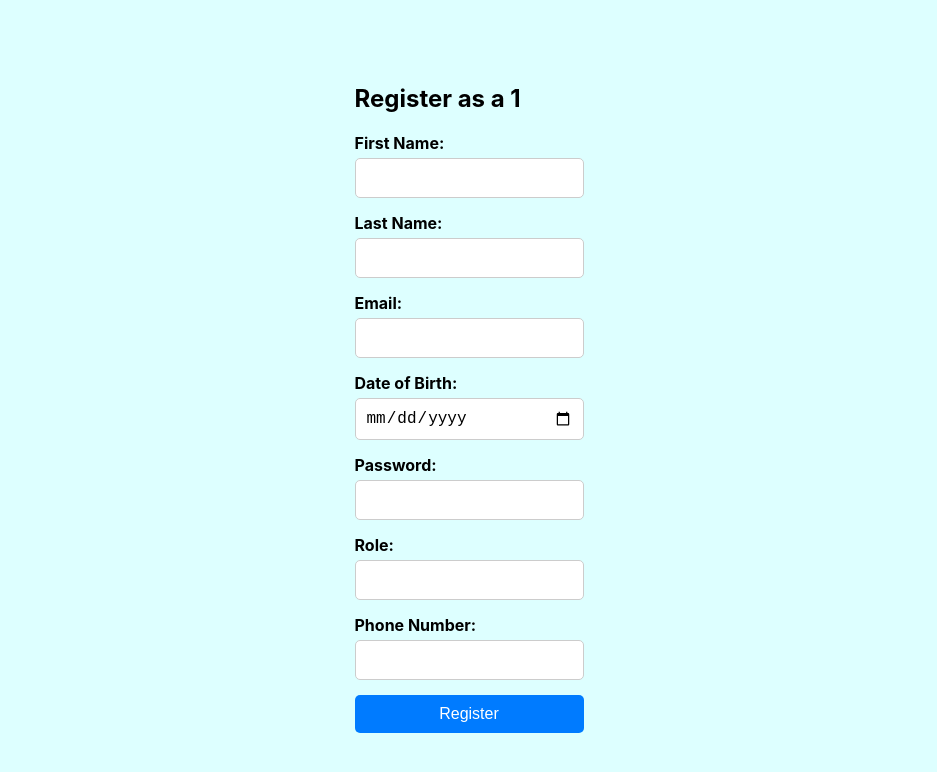
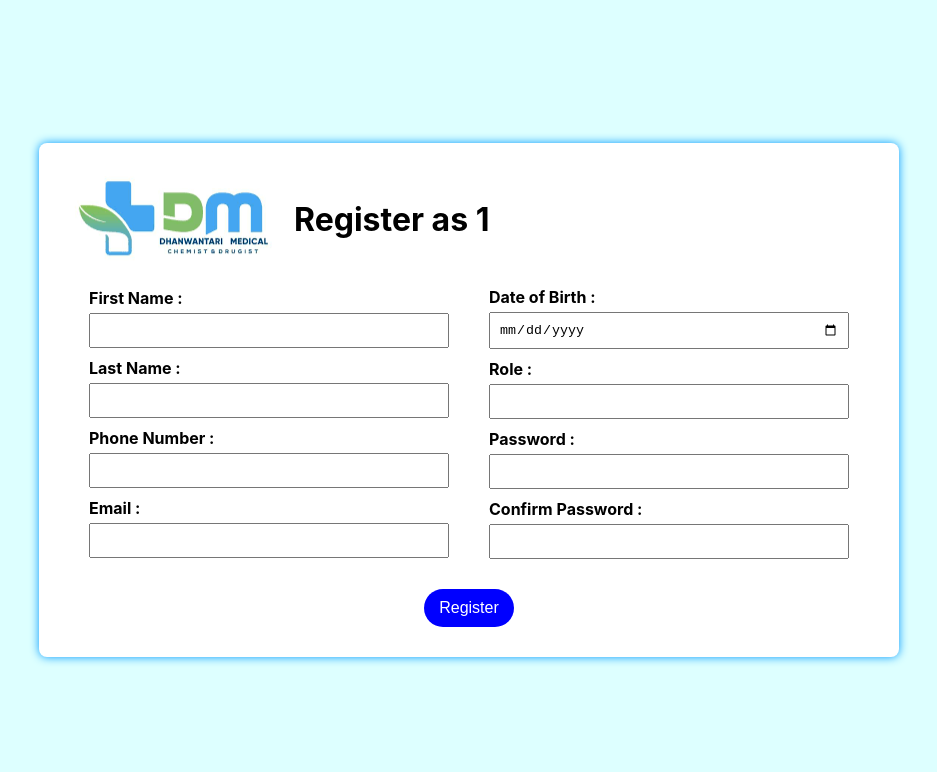
Before and after one commit to Vicky-Panchal/ABDM-Integrated-Hospital-System, a React (Create React App) app in the folder frontend/: page /register/1 in a window 1280 px wide. Shown: the top 772 px of the page, without its empty margins (171-1108 px from the left). Built offline with nearby package versions, Linux system fonts and the light colour scheme.

Commit message:
Updated Option page and Registration page frontend.

```diff
--- a/frontend/src/Styles/registerPage.css
+++ b/frontend/src/Styles/registerPage.css
@@ -1,6 +1,79 @@
-/* registerPage.css */
+body {
+  display: flex;
+  justify-content: center;
+  align-items: center;
+  height: 100vh;
+  margin: 0;
+  background-color: #ddffff;
+}
+
+.heading {
+  display: flex;
+  flex-direction: row;
+  align-items: center;
+  justify-content: left;
+}
 
 .register-container {
+  width: 800px;
+  padding: 30px;
+  background-color: #fff;
+  box-shadow: 0 0 10px #0099ff;
+  border-radius: 8px;
+}
+
+.form-fields {
+  display: flex;
+  flex-direction: row;
+  align-items: center;
+}
+
+.personal-info {
+  padding: 20px;
+  width: 100%;
+}
+
+.account-info {
+  padding: 20px;
+  width: 100%;
+}
+
+.form-label {
+  display: block;
+  margin-bottom: 5px;
+  font-weight: bold;
+}
+
+.form-input {
+  width: 100%;
+  padding: 8px;
+  box-sizing: border-box;
+  margin-bottom: 10px;
+}
+
+.submit-button {
+  display: flex;
+  flex-direction: row;
+  align-items: center;
+  justify-content: center;
+}
+
+.register-button {
+  align-items: center;
+  background-color: #0000ff;
+  color: white;
+  padding: 10px 15px;
+  border: none;
+  cursor: pointer;
+  font-size: 16px;
+  border-radius: 20px;
+}
+
+.register-button:hover {
+  box-shadow: 0 0 8px #000000;
+}
+
+/* .register-container {
     max-width: 400px;
     margin: 0 auto;
     padding: 20px;
@@ -45,3 +118,4 @@
   .register-button:hover {
     background-color: #0056b3;
   }
+   */
--- a/frontend/src/Styles/selectOptionPage.css
+++ b/frontend/src/Styles/selectOptionPage.css
@@ -1,54 +1,74 @@
 /* selectOptionPage.css */
 
+body {
+  display: flex;
+  justify-content: center;
+  align-items: center;
+  height: 100vh;
+  margin: 0;
+  background-color: #ddffff;
+}
+
 .option-container {
-    max-width: 400px;
-    margin: 0 auto;
-    padding: 20px;
-  }
+  width: 800px;
+  padding: 30px;
+  background-color: #fff;
+  box-shadow: 0 0 10px #0099ff;
+  border-radius: 8px;
+}
 
-  .option-heading {
-    font-size: 24px;
-    margin-bottom: 20px;
-  }
+.divisions {
+  display: flex;
+  flex-direction: row;
+  align-items: center;
+}
 
-  .option-button {
-    display: block;
-    width: 100%;
-    padding: 10px;
-    margin-bottom: 10px;
-    background-color: #007bff;
-    color: #fff;
-    border: none;
-    border-radius: 5px;
-    font-size: 16px;
-    text-align: center;
-    cursor: pointer;
-    transition: background-color 0.3s;
-  }
+.description {
+  width: 100%;
+}
 
-  .option-button:hover {
-    background-color: #0056b3;
-  }
+.description img {
+  text-align: left;
+  max-width: 170px;
+  margin-bottom: -20px;
+}
 
-  .register-button {
-    display: block;
-    width: 100%;
-    padding: 10px;
-    background-color: #007bff;
-    color: #fff;
-    border: none;
-    border-radius: 5px;
-    font-size: 16px;
-    text-align: center;
-    cursor: pointer;
-    transition: background-color 0.3s;
-  }
+.description h1 {
+  font-size: 3em;
+  color: #303030;
+  margin-bottom: -10px;
+}
 
-  .register-button:disabled {
-    background-color: #ccc;
-    cursor: not-allowed;
-  }
+.description h3 {
+  font-size: 1em;
+  color: #666;
+  margin-bottom: 20px;
+}
 
-  .register-button:hover:disabled {
-    background-color: #ccc;
-  }
+.options {
+  display: flex;
+  flex-direction: column;
+  align-items: center;
+  justify-content: space-around;
+  height: 250px;
+}
+
+.buttons {
+  margin: 10px 60px;
+}
+
+.option-button {
+  width: 300px;
+  height: 60px;
+  background-color: #0000ff;
+  color: white;
+  padding: 10px 15px;
+  border: none;
+  cursor: pointer;
+  font-size: 30px;
+  border-radius: 20px;
+}
+
+.option-button:hover {
+  box-shadow: 0 0 8px #000000;
+}
--- a/frontend/src/components/RegisterPage.js
+++ b/frontend/src/components/RegisterPage.js
@@ -1,18 +1,18 @@
-import React, { useState } from 'react';
-import { Link, useParams } from 'react-router-dom';
-import axios from 'axios'; // Import axios for making API requests
-import '../Styles/registerPage.css'; // Import the CSS file
+import React, { useState } from "react";
+import { Link, useParams } from "react-router-dom";
+import axios from "axios"; // Import axios for making API requests
+import "../Styles/registerPage.css"; // Import the CSS file
 
 const RegisterPage = () => {
   const { option } = useParams();
   const [formData, setFormData] = useState({
-    firstName: '',
-    lastName: '',
-    email: '',
-    dob: '',
-    password: '',
-    role: '',
-    phoneNumber: ''
+    firstName: "",
+    lastName: "",
+    email: "",
+    dob: "",
+    password: "",
+    role: "",
+    phoneNumber: "",
   });
 
   const handleFormChange = (e) => {
@@ -25,51 +25,195 @@ const RegisterPage = () => {
     try {
       console.log("I am in API");
       // Make API call to register user
-      const response = await axios.post('http://localhost:8081/api/v1/auth/register', formData);
-      console.log('Registration successful!', response.data);
+      const response = await axios.post(
+        "http://localhost:8081/api/v1/auth/register",
+        formData
+      );
+      console.log("Registration successful!", response.data);
       // Redirect to login page after successful registration
       // window.location.href = '/login';
     } catch (error) {
-      console.error('Registration failed:', error);
+      console.error("Registration failed:", error);
     }
   };
 
   return (
     <div className="register-container">
-      <h1 className="register-heading">Register as a {option}</h1>
+      <div className="heading">
+      <img src="/hadlogo.png" alt="logo"></img>
+      <h1 className="register-heading">Register as {option}</h1>
+      </div>
       <form onSubmit={handleRegister}>
-        <div className="form-group">
-          <label className="form-label">First Name:</label>
-          <input type="text" name="firstName" className="form-input" value={formData.firstName} onChange={handleFormChange} required />
+        <div className="form-fields">
+          <div className="personal-info">
+            <label className="form-label">First Name : </label>
+            <input
+              type="text"
+              name="firstName"
+              className="form-input"
+              value={formData.firstName}
+              onChange={handleFormChange}
+              required
+            />
+            <label className="form-label">Last Name : </label>
+            <input
+              type="text"
+              name="lastName"
+              className="form-input"
+              value={formData.lastName}
+              onChange={handleFormChange}
+              required
+            />
+            <label className="form-label">Phone Number : </label>
+            <input
+              type="tel"
+              name="phoneNumber"
+              className="form-input"
+              value={formData.phoneNumber}
+              onChange={handleFormChange}
+              required
+            />
+            <label className="form-label">Email : </label>
+            <input
+              type="email"
+              name="email"
+              className="form-input"
+              value={formData.email}
+              onChange={handleFormChange}
+              required
+            />
+          </div>
+          <div className="account-info">
+            <label className="form-label">Date of Birth : </label>
+            <input
+              type="date"
+              name="dob"
+              className="form-input"
+              value={formData.dob}
+              onChange={handleFormChange}
+              required
+            />
+            <label className="form-label">Role : </label>
+            <input
+              type="text"
+              name="role"
+              className="form-input"
+              value={formData.role}
+              onChange={handleFormChange}
+              required
+            />
+            <label className="form-label">Password : </label>
+            <input
+              type="password"
+              name="password"
+              className="form-input"
+              value={formData.password}
+              onChange={handleFormChange}
+              required
+            />
+            <label className="form-label">Confirm Password : </label>
+            <input
+              type="password"
+              name="confirm-password"
+              className="form-input"
+              required
+            />
+          </div>
         </div>
-        <div className="form-group">
-          <label className="form-label">Last Name:</label>
-          <input type="text" name="lastName" className="form-input" value={formData.lastName} onChange={handleFormChange} required />
+        <div className="submit-button">
+        <button type="submit" className="register-button">
+          Register
+        </button>
         </div>
-        <div className="form-group">
-          <label className="form-label">Email:</label>
-          <input type="email" name="email" className="form-input" value={formData.email} onChange={handleFormChange} required />
-        </div>
-        <div className="form-group">
-          <label className="form-label">Date of Birth:</label>
-          <input type="date" name="dob" className="form-input" value={formData.dob} onChange={handleFormChange} required />
-        </div>
-        <div className="form-group">
-          <label className="form-label">Password:</label>
-          <input type="password" name="password" className="form-input" value={formData.password} onChange={handleFormChange} required />
-        </div>
-        <div className="form-group">
-          <label className="form-label">Role:</label>
-          <input type="text" name="role" className="form-input" value={formData.role} onChange={handleFormChange} required />
-        </div>
-        <div className="form-group">
-          <label className="form-label">Phone Number:</label>
-          <input type="tel" name="phoneNumber" className="form-input" value={formData.phoneNumber} onChange={handleFormChange} required />
-        </div>
-        {/* Redirect to login page upon clicking register */}
-        <button type="submit" className="register-button">Register</button>
       </form>
     </div>
+
+    // <div className="register-container">
+    //   <h1 className="register-heading">Register as a {option}</h1>
+    //   <form onSubmit={handleRegister}>
+    //     <div className="form-group">
+    //       <label className="form-label">First Name:</label>
+    //       <input
+    //         type="text"
+    //         name="firstName"
+    //         className="form-input"
+    //         value={formData.firstName}
+    //         onChange={handleFormChange}
+    //         required
+    //       />
+    //     </div>
+    //     <div className="form-group">
+    //       <label className="form-label">Last Name:</label>
+    //       <input
+    //         type="text"
+    //         name="lastName"
+    //         className="form-input"
+    //         value={formData.lastName}
+    //         onChange={handleFormChange}
+    //         required
+    //       />
+    //     </div>
+    //     <div className="form-group">
+    //       <label className="form-label">Email:</label>
+    //       <input
+    //         type="email"
+    //         name="email"
+    //         className="form-input"
+    //         value={formData.email}
+    //         onChange={handleFormChange}
+    //         required
+    //       />
+    //     </div>
+    //     <div className="form-group">
+    //       <label className="form-label">Date of Birth:</label>
+    //       <input
+    //         type="date"
+    //         name="dob"
+    //         className="form-input"
+    //         value={formData.dob}
+    //         onChange={handleFormChange}
+    //         required
+    //       />
+    //     </div>
+    //     <div className="form-group">
+    //       <label className="form-label">Password:</label>
+    //       <input
+    //         type="password"
+    //         name="password"
+    //         className="form-input"
+    //         value={formData.password}
+    //         onChange={handleFormChange}
+    //         required
+    //       />
+    //     </div>
+    //     <div className="form-group">
+    //       <label className="form-label">Role:</label>
+    //       <input
+    //         type="text"
+    //         name="role"
+    //         className="form-input"
+    //         value={formData.role}
+    //         onChange={handleFormChange}
+    //         required
+    //       />
+    //     </div>
+    //     <div className="form-group">
+    //       <label className="form-label">Phone Number:</label>
+    //       <input
+    //         type="tel"
+    //         name="phoneNumber"
+    //         className="form-input"
+    //         value={formData.phoneNumber}
+    //         onChange={handleFormChange}
+    //         required
+    //       />
+    //     </div>
+    //     {/* Redirect to login page upon clicking register */}
+    //     <button type="submit" className="register-button">
+    //       Register
+    //     </button>
+    //   </form>
+    // </div>
   );
 };
 
--- a/frontend/src/components/SelectOptionPage.js
+++ b/frontend/src/components/SelectOptionPage.js
@@ -1,25 +1,56 @@
 // SelectOptionPage.js
 
-import React, { useState } from 'react';
-import { Link } from 'react-router-dom';
-import '../Styles/selectOptionPage.css'; // Import the CSS file
+import React, { useState } from "react";
+import { Link } from "react-router-dom";
+import "../Styles/selectOptionPage.css"; // Import the CSS file
+
+import { useNavigate } from "react-router-dom";
 
 const SelectOptionPage = () => {
-  const [selectedOption, setSelectedOption] = useState('');
+  const [selectedOption, setSelectedOption] = useState("");
+  const navigate = useNavigate();
 
   const handleOptionSelect = (option) => {
     setSelectedOption(option);
+    navigate(`/register/${option}`);
   };
+
+  // const SelectOptionPage = () => {
+  //   const [selectedOption, setSelectedOption] = useState("");
+
+  //   const handleOptionSelect = (option) => {
+  //     setSelectedOption(option);
+  //   };
+
+  //   const options = ["Patient", "Clinic"];
 
   return (
     <div className="option-container">
-      <h1 className="option-heading">Register as a:</h1>
-      <button className="option-button" onClick={() => handleOptionSelect('Patient')}>Patient</button>
-      <button className="option-button" onClick={() => handleOptionSelect('Clinic')}>Clinic</button>
-      <Link to={`/register/${selectedOption}`}>
-        <button className="register-button" disabled={!selectedOption}>Register</button>
-      </Link>
+      <div className="divisions">
+        <div className="description">
+          <img src="/hadlogo.png" alt="logo"></img>
+          <h1>Register As </h1>
+          <h3>Create your Dhanvantari account</h3>
+        </div>
+        <div className="options">
+          <div className="buttons">
+            <button className="option-button" onClick={() => handleOptionSelect("Patient")}>Patient</button>
+          </div>
+          <div className="buttons">
+            <button className="option-button" onClick={() => handleOptionSelect("Clinic")}>Clinic</button>
+          </div>
+        </div>
+      </div>
     </div>
+
+    // <div className="option-container">
+    //   <h1 className="option-heading">Register as a:</h1>
+    //   <button className="option-button" onClick={() => handleOptionSelect('Patient')}>Patient</button>
+    //   <button className="option-button" onClick={() => handleOptionSelect('Clinic')}>Clinic</button>
+    //   <Link to={`/register/${selectedOption}`}>
+    //     <button className="register-button" disabled={!selectedOption}>Register</button>
+    //   </Link>
+    // </div>
   );
 };
 
```
Also changed, not shown: frontend/src/Styles/login.css (+1 -82 lines).
